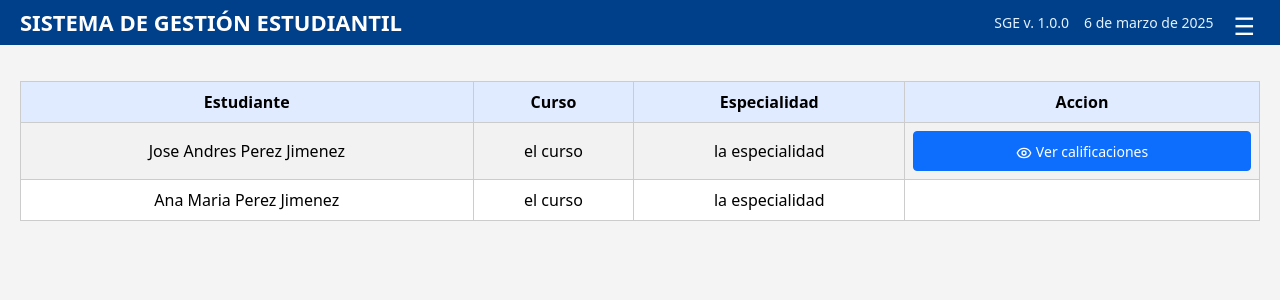
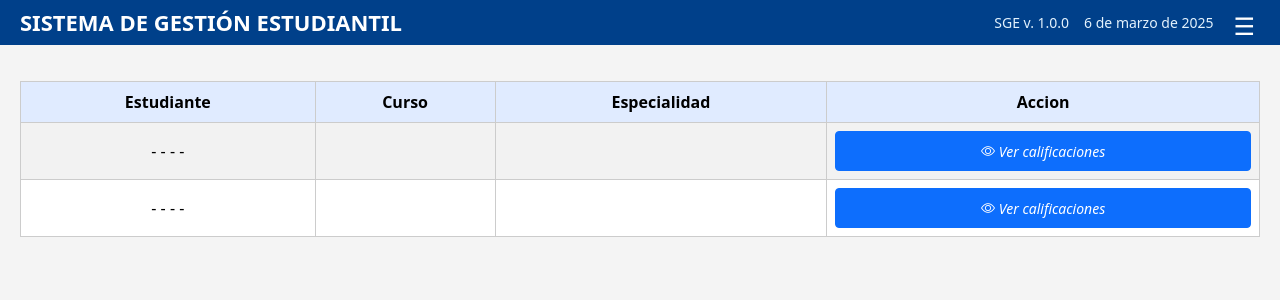
Before and after one commit to Kevin-Guachamin/Proyecto_CNM_Frontend, a React (Vite) app: page /representante in a window 1280 px wide. Shown: the top 300 px of the page. Built offline with nearby package versions, Linux system fonts and the light colour scheme.

Commit message:
Se midifica la tabla para que se desplieguen los datos enviados desde la API

```diff
--- a/src/vistas/Representante/components/Tabla_Representante.jsx
+++ b/src/vistas/Representante/components/Tabla_Representante.jsx
@@ -1,7 +1,8 @@
 // Tabla para REPRESENTANTE
 import "bootstrap/dist/css/bootstrap.min.css";
+import 'bootstrap-icons/font/bootstrap-icons.css';
 
-const Tabla = ({datos, isLoading}) => {
+const Tabla = ({datos, isLoading, handleVerCalificaciones}) => {
     // Comprueba que los props sean arrays
     if(!Array.isArray(datos)) {
         return <div className="alert alert-danger"> Error: Los datos deben ser un array </div>
@@ -36,10 +37,23 @@ const Tabla = ({datos, isLoading}) => {
                     (
                         datos.map((estudiante, i)=> (
                             <tr key={i}>
-                                <td className="text-center"> {estudiante.Estudiante} </td>
-                                <td className="text-center"> {estudiante.Curso} </td>
-                                <td className="text-center"> {estudiante.Especialidad} </td>
-                                <td className="text-center"> {estudiante.Acciones} </td>
+                                <td className="text-center">
+                                    {estudiante.primer_nombre ?? '-'}{' '}
+                                    {estudiante.segundo_nombre ?? '-'}{' '}
+                                    {estudiante.primer_apellido ?? '-'}{' '}
+                                    {estudiante.segundo_apellido ?? '-'}{' '}
+                                 </td>
+                                <td className="text-center"> {estudiante.curso} </td>
+                                <td className="text-center"> {estudiante.especialidad} </td>
+                                <td className="text-center">
+                                    <button
+                                        className="btn btn-primary btn-sm p-1"
+                                        onClick={() => handleVerCalificaciones(estudiante.nroCedula)}
+                                        title="Ver calificaciones"
+                                    >
+                                        <i className="bi bi-eye"> Ver calificaciones </i>
+                                    </button>
+                                </td>
                             </tr>
                         ))
                     ):(
```
